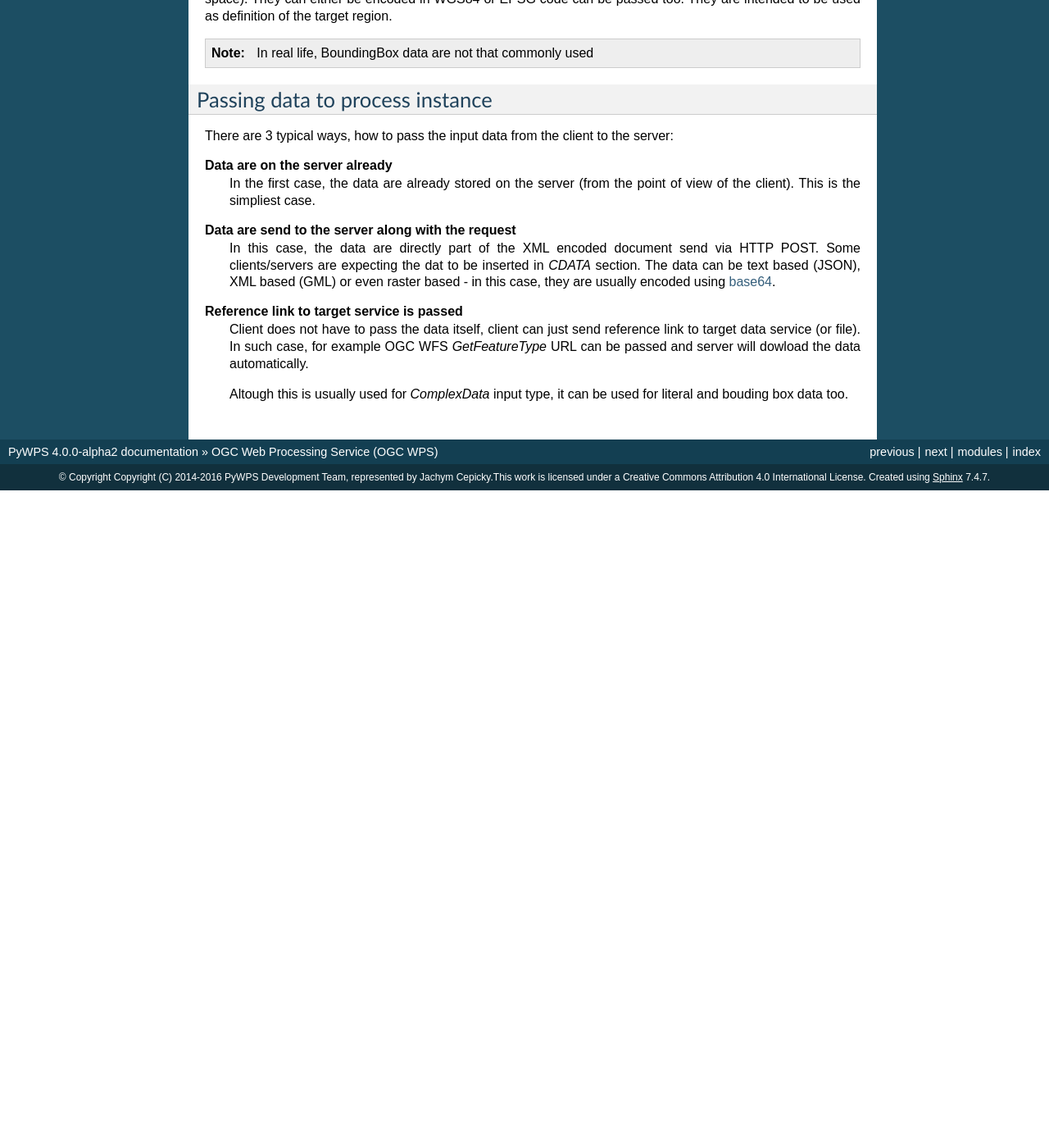
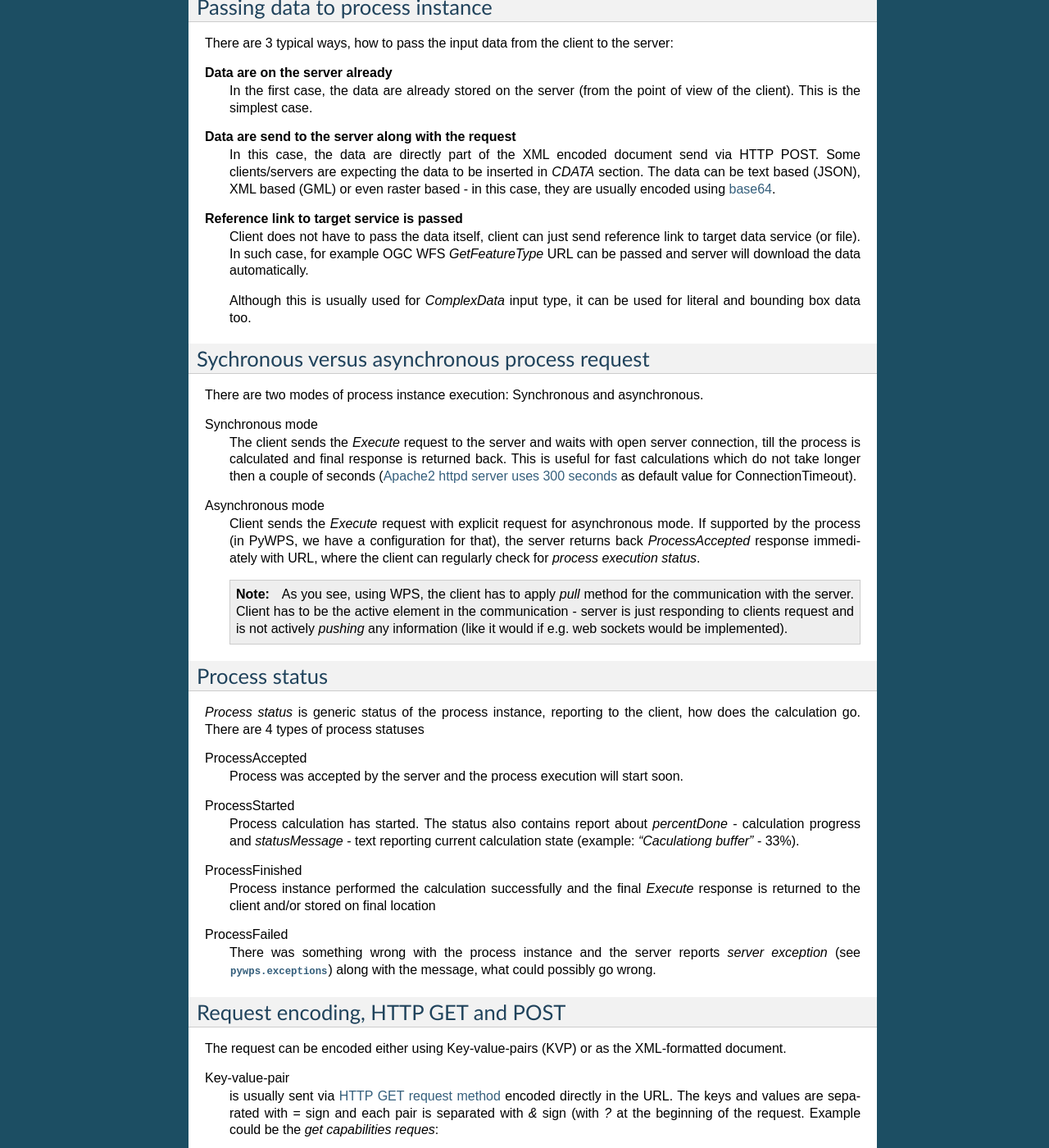
Before and after one commit to geopython/pywps, a Sphinx documentation site: the page built from docs/wps.rst, in a window 1280 px wide and 1400 px high, scrolled down 2098 px. Shown: the whole window at 82% size. Built offline with Sphinx 7.4.7, drawn with Linux system fonts in a browser that asks for light colours; before the commit the page ends 2696 px from its top, so only the background shows below that; some of the changed text lies outside the part shown.

Commit message:
wps chapter done

```diff
--- a/docs/wps.rst
+++ b/docs/wps.rst
@@ -131,11 +127,11 @@
 
 **Data are on the server already**
     In the first case, the data are already stored on the server (from the point
-    of view of the client). This is the simpliest case.
+    of view of the client). This is the simplest case.
 
 **Data are send to the server along with the request**
     In this case, the data are directly part of the XML encoded document send via
-    HTTP POST. Some clients/servers are expecting the dat to be inserted in
+    HTTP POST. Some clients/servers are expecting the data to be inserted in
     `CDATA` section. The data can be text based (JSON), XML based (GML) or even
     raster based - in this case, they are usually encoded using `base64
     <https://docs.python.org/3/library/base64.html>`_.
@@ -143,8 +139,90 @@
 **Reference link to target service is passed**
     Client does not have to pass the data itself, client can just send reference
     link to target data service (or file). In such case, for example OGC WFS
-    `GetFeatureType` URL can be passed and server will dowload the data
+    `GetFeatureType` URL can be passed and server will download the data
     automatically.
 
-    Altough this is usually used for `ComplexData` input type, it can be used
-    for literal and bouding box data too.
+    Although this is usually used for `ComplexData` input type, it can be used
+    for literal and bounding box data too.
+
+Sychronous versus asynchronous process request
+----------------------------------------------
+
+There are two modes of process instance execution: Synchronous and asynchronous.
+
+Synchronous mode
+    The client sends the `Execute` request to the server and waits with open
+    server connection, till the process is calculated and final response is
+    returned back. This is useful for fast calculations which do not take
+    longer then a couple of seconds (`Apache2 httpd server uses 300 seconds <http://httpd.apache.org/docs/2.4/mod/core.html#timeout>`_ as default value for ConnectionTimeout).
+
+Asynchronous mode
+    Client sends the `Execute` request with explicit request for asynchronous
+    mode. If supported by the process (in PyWPS, we have a configuration for
+    that), the server returns back `ProcessAccepted` response immediately with
+    URL, where the client can regularly check for *process execution status*.
+
+    .. note:: As you see, using WPS, the client has to apply *pull* method for
+        the communication with the server. Client has to be the active element
+        in the communication - server is just responding to clients request and
+        is not actively *pushing* any information (like it would if e.g. web
+        sockets would be implemented).
+
+Process status
+--------------
+`Process status` is generic status of the process instance, reporting to the
+client, how does the calculation go. There are 4 types of process statuses
+
+ProcessAccepted
+    Process was accepted by the server and the process execution will start
+    soon.
+
+ProcessStarted
+    Process calculation has started. The status also contains report about
+    `percentDone` - calculation progress and `statusMessage` - text reporting
+    current calculation state (example: *"Caculationg buffer"* - 33%).
+
+ProcessFinished
+    Process instance performed the calculation successfully and the final
+    `Execute` response is returned to the client and/or stored on final location
+
+ProcessFailed
+    There was something wrong with the process instance and the server reports
+    `server exception` (see :py:mod:`pywps.exceptions`) along with the message,
+    what could possibly go wrong.
+
+Request encoding, HTTP GET and POST
+-----------------------------------
+The request can be encoded either using Key-value-pairs (KVP) or as the
+XML-formatted document.
+
+Key-value-pair
+    is usually sent via `HTTP GET request method
+    <https://en.wikipedia.org/wiki/Hypertext_Transfer_Protocol#Request_methods>`_
+    encoded directly in the URL. The keys and values are separated with `=` sign and
+    each pair is separated with `&` sign (with `?` at the beginning of the request.
+    Example could be the *get capabilities reques*::
+
+            http://server.domain/wps?service=WPS&request=GetCapabilities&version=1.0.0
+
+    In this example, there are 3 pairs of input parameter: service, request and
+    version with values `WPS`, `GetCapabilities` and `1.0.0` respectively.
+
+XML
+    is document sent via `HTTP POST request method
+    <https://en.wikipedia.org/wiki/Hypertext_Transfer_Protocol#Request_methods>`_.
+    The XML document can be more rich, having more parameters, better to be
+    parsed in complex structures. Client can also encode whole datasets to the
+    request, including raster (encoded using base64) or vector data (usually as GML file).::
+
+        <?xml version="1.0" encoding="UTF-8"?>
+        <wps:GetCapabilities language="cz" service="WPS" xmlns:ows="http://www.opengis.net/ows/1.1" xmlns:wps="http://www.opengis.net/wps/1.0.0" xmlns:xsi="http://www.w3.org/2001/XMLSchema-instance" xsi:schemaLocation="http://www.opengis.net/wps/1.0.0 http://schemas.opengis.net/wps/1.0.0/wpsGetCapabilities_request.xsd">
+          <wps:AcceptVersions>
+            <ows:Version>1.0.0</ows:Version>
+          </wps:AcceptVersions>
+        </wps:GetCapabilities>
+
+.. note:: Even it might be looking more complicated to use XML over KVP, for
+        some complex request it usually is more safe and efficient to use XML
+        encoding. The KVP way, especially for WPS Execute request can be tricky
+        and lead to unpredictable errors.
```
Also changed, not shown: other parts of docs/wps.rst (+4 -8 lines).
